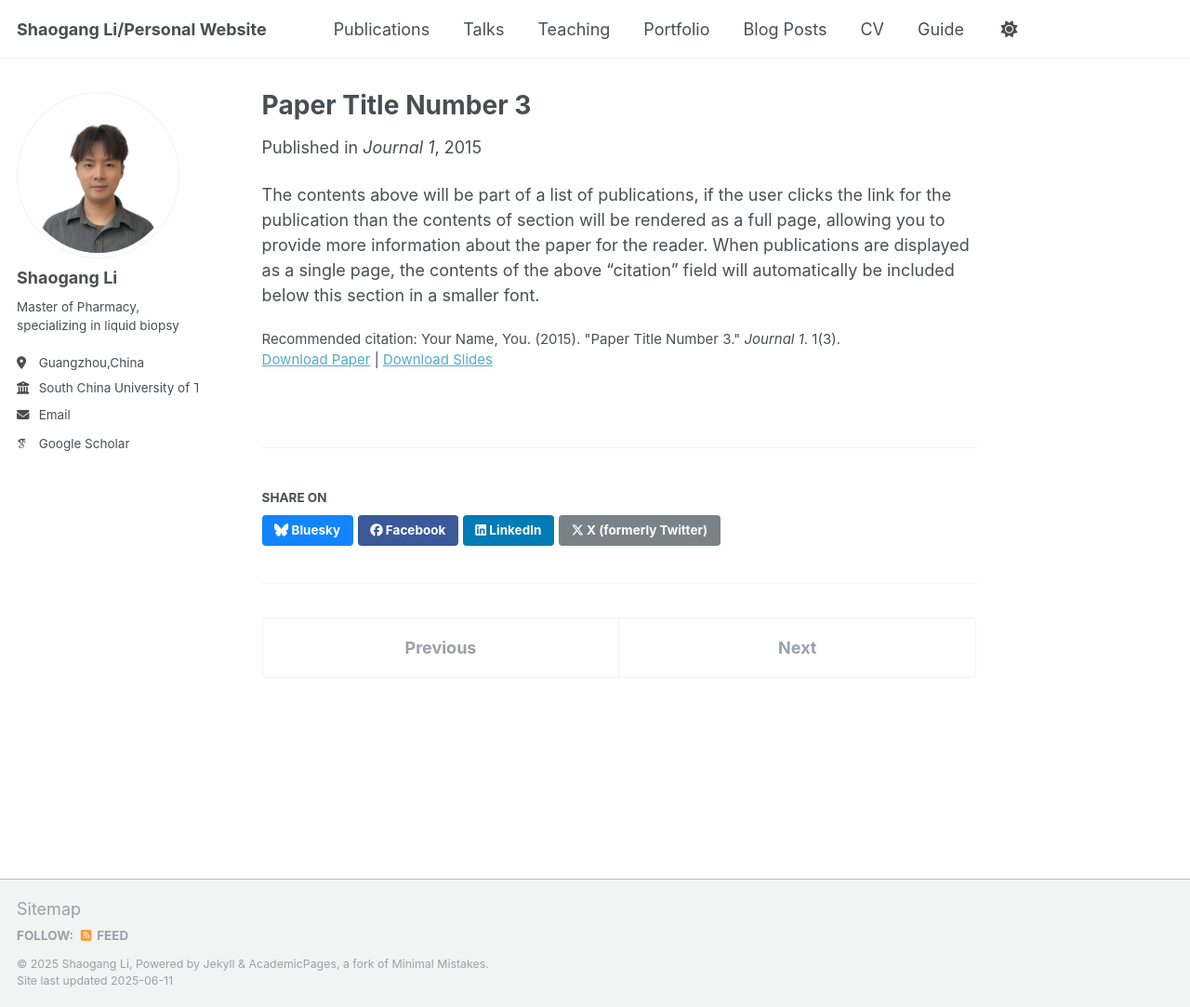
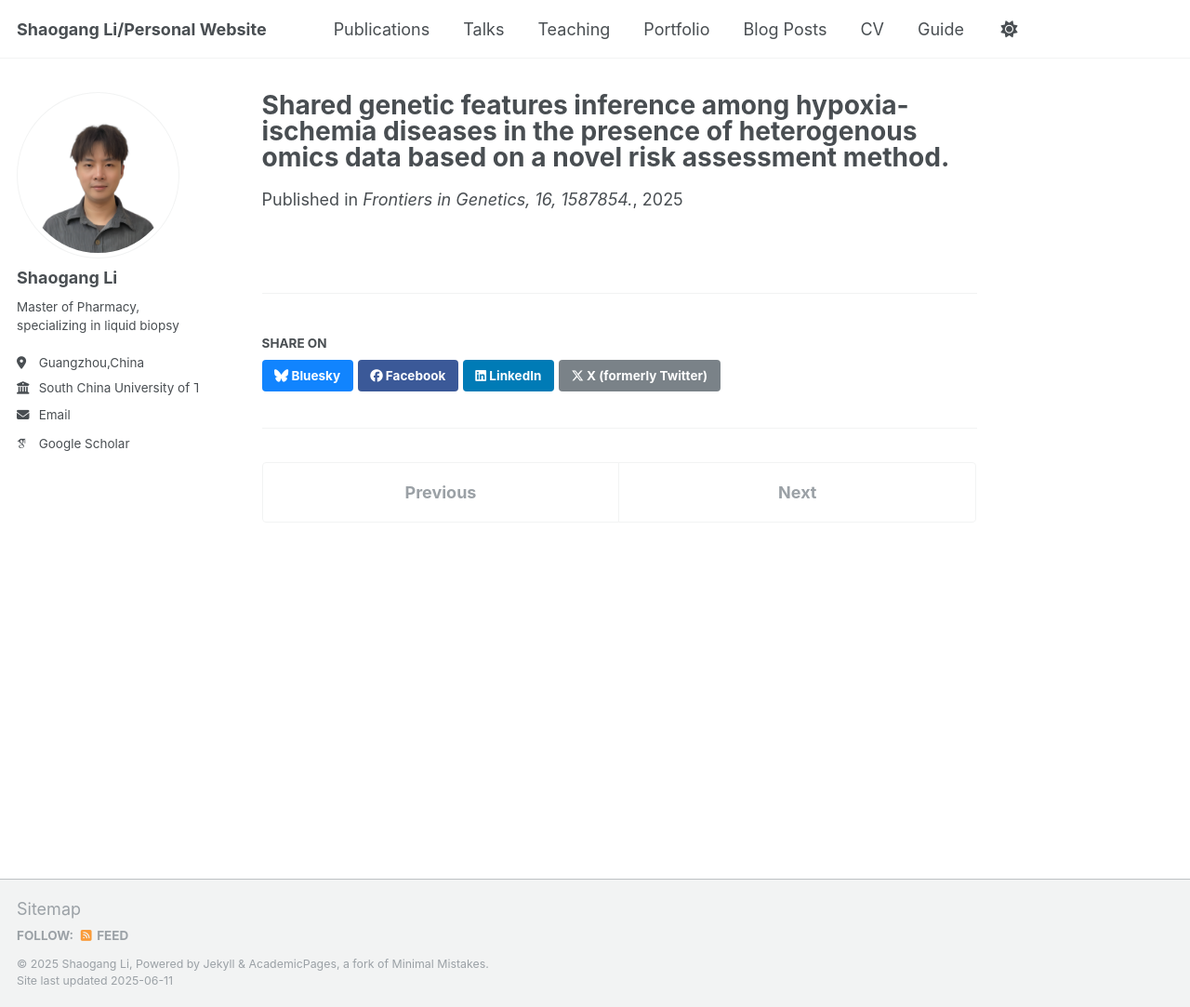
Before and after one commit to AlfredLSG/Shaogang.Li, a Jekyll site: the page built from _publications/2015-10-01-paper-title-number-3.md, in a window 1280 px wide and 1083 px high. Shown: the whole window at 93% size. Built offline with Jekyll 4.4.1, drawn with Linux system fonts in a browser that asks for light colours; some web fonts are replaced.

Commit message:
Update 2015-10-01-paper-title-number-3.md

```diff
--- a/_publications/2015-10-01-paper-title-number-3.md
+++ b/_publications/2015-10-01-paper-title-number-3.md
@@ -1,14 +1,9 @@
 ---
-title: "Paper Title Number 3"
+title: "Shared genetic features inference among hypoxia-ischemia diseases in the presence of heterogenous omics data based on a novel risk assessment method."
 collection: publications
 category: manuscripts
-permalink: /publication/2015-10-01-paper-title-number-3
-excerpt: 'This paper is about the number 3. The number 4 is left for future work.'
-date: 2015-10-01
-venue: 'Journal 1'
-slidesurl: 'http://academicpages.github.io/files/slides3.pdf'
-paperurl: 'http://academicpages.github.io/files/paper3.pdf'
-citation: 'Your Name, You. (2015). &quot;Paper Title Number 3.&quot; <i>Journal 1</i>. 1(3).'
+excerpt: 'This research inferred shared genetic features among hypoxia-ischemia diseases by analyzing heterogeneous omics data using a novel risk assessment method. (CRediT: Formal Analysis, SCI Q2, in press)'
+date: 2025-01-01
+venue: 'Frontiers in Genetics, 16, 1587854.'
+paperurl: 'https://doi.org/10.3389/fgene.2025.1587854'
 ---
-
-The contents above will be part of a list of publications, if the user clicks the link for the publication than the contents of section will be rendered as a full page, allowing you to provide more information about the paper for the reader. When publications are displayed as a single page, the contents of the above "citation" field will automatically be included below this section in a smaller font.
```
